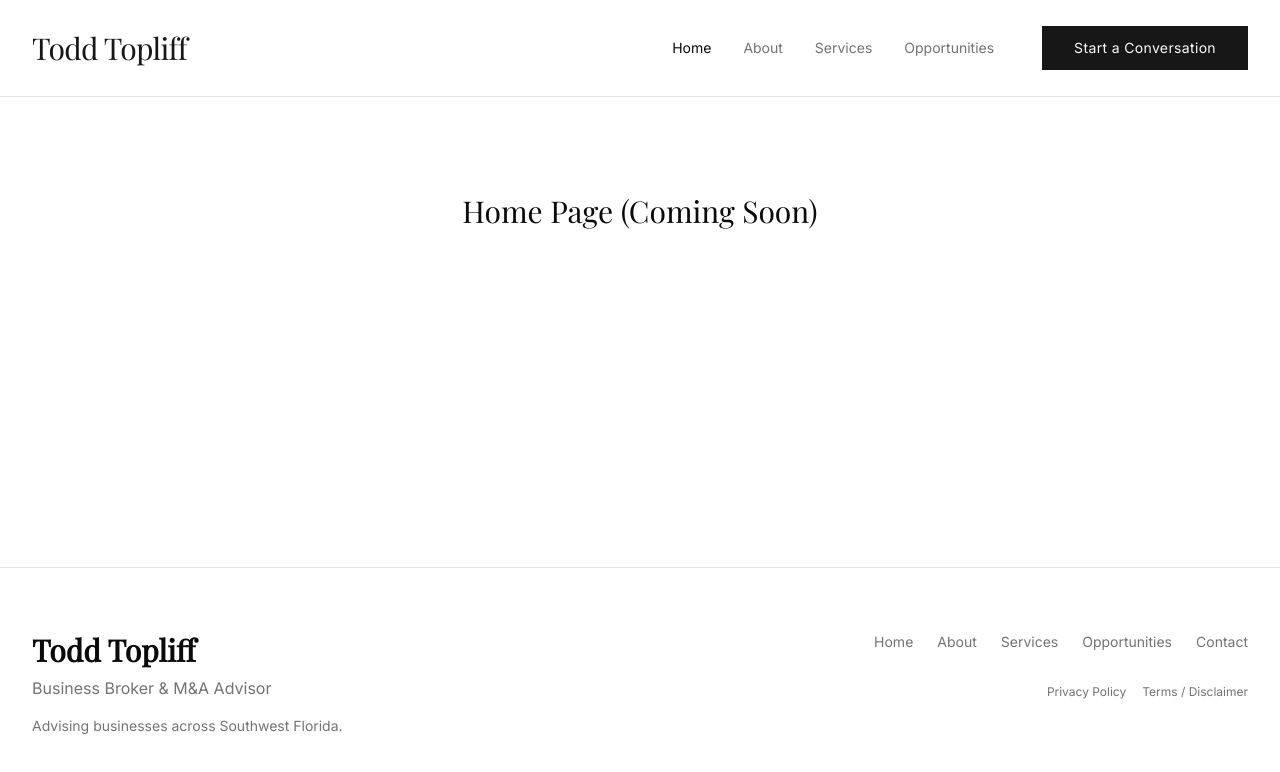
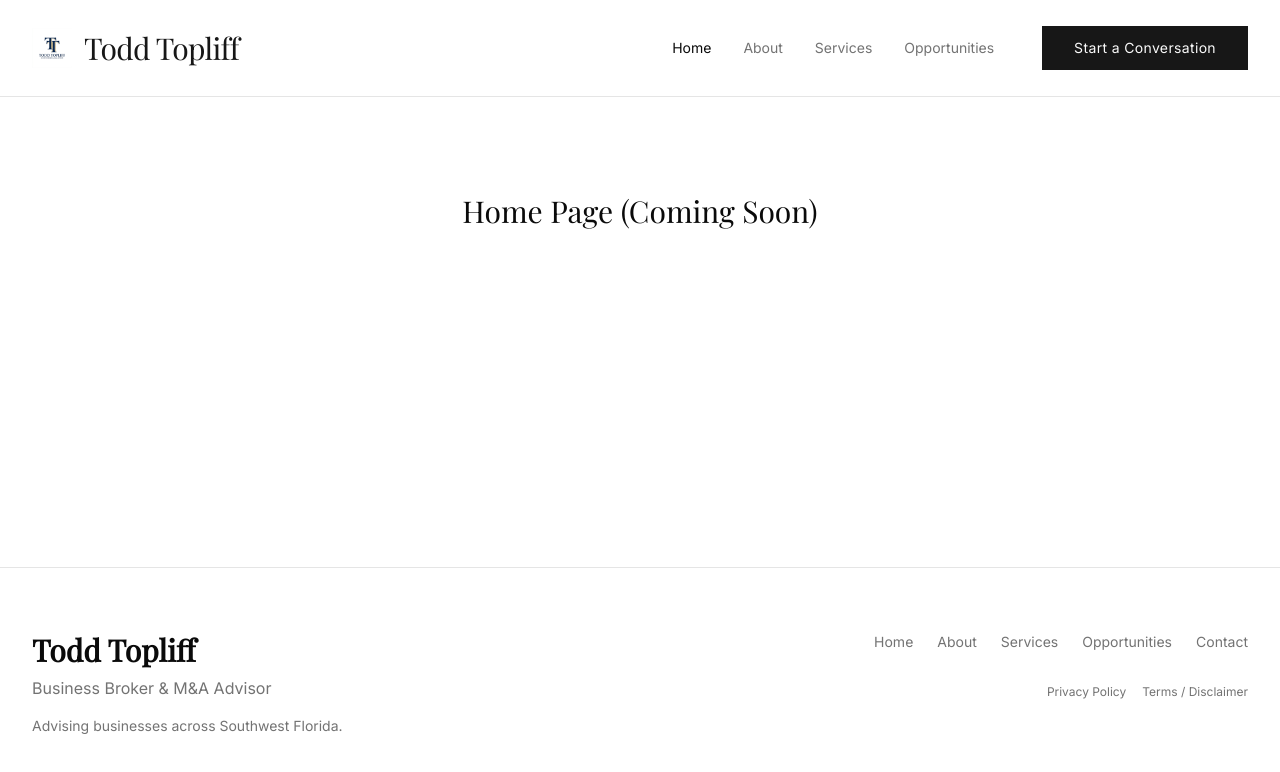
Before and after one commit to VictorChidex1/todd-toplif, a React (Vite) app: page / in a window 1280 px wide. Shown: the top 772 px of the page. Built offline with nearby package versions, Linux system fonts and the light colour scheme.

Commit message:
feat: add favicon and update navbar logo

```diff
--- a/index.html
+++ b/index.html
@@ -2,9 +2,9 @@
 <html lang="en">
   <head>
     <meta charset="UTF-8" />
-    <link rel="icon" type="image/svg+xml" href="/favicon.svg" />
+    <link rel="icon" type="image/jpeg" href="/favicon.jpg" />
     <meta name="viewport" content="width=device-width, initial-scale=1.0" />
-    <title>todd-toplif</title>
+    <title>Todd Topliff | Business Broker & M&A Advisor</title>
   </head>
   <body>
     <div id="root"></div>
--- a/src/components/layout/Navbar.tsx
+++ b/src/components/layout/Navbar.tsx
@@ -6,7 +6,8 @@ export function Navbar() {
   return (
     <nav className="sticky top-0 z-50 w-full border-b bg-background/95 backdrop-blur supports-[backdrop-filter]:bg-background/60">
       <div className="container mx-auto px-4 md:px-8 flex h-24 max-w-screen-2xl items-center justify-between">
-        <Link to="/" className="flex items-center space-x-2">
+        <Link to="/" className="flex items-center space-x-3">
+          <img src="/favicon.jpg" alt="Todd Topliff Logo" className="w-8 h-8 md:w-10 md:h-10 object-contain" />
           <span className="font-heading text-2xl md:text-3xl font-medium tracking-tight text-primary">Todd Topliff</span>
         </Link>
         <div className="hidden md:flex gap-8 items-center">
```
Also changed, not shown: public/favicon.jpg (added).
